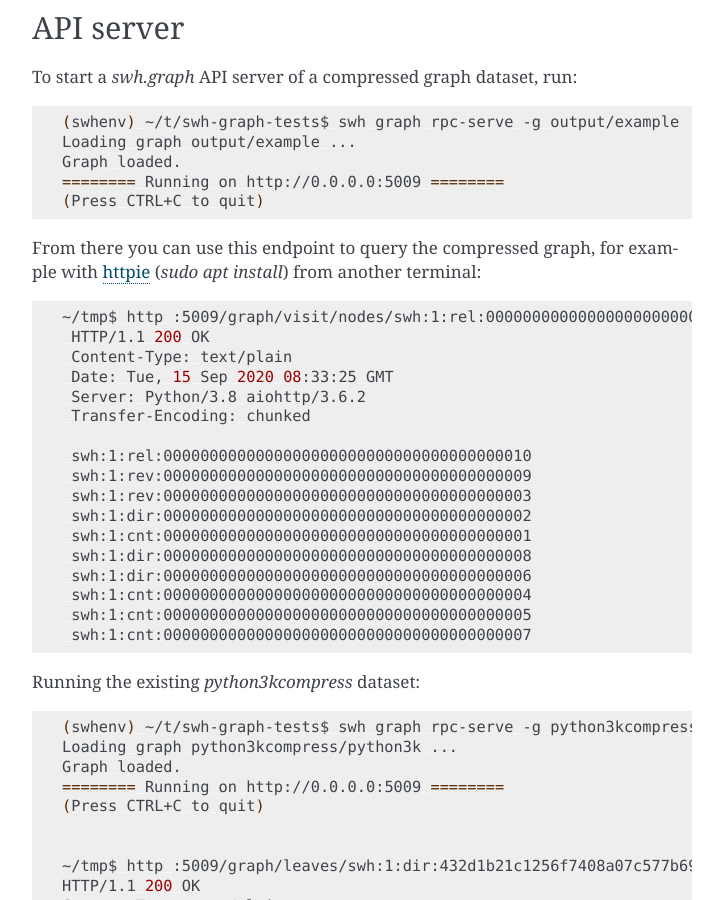
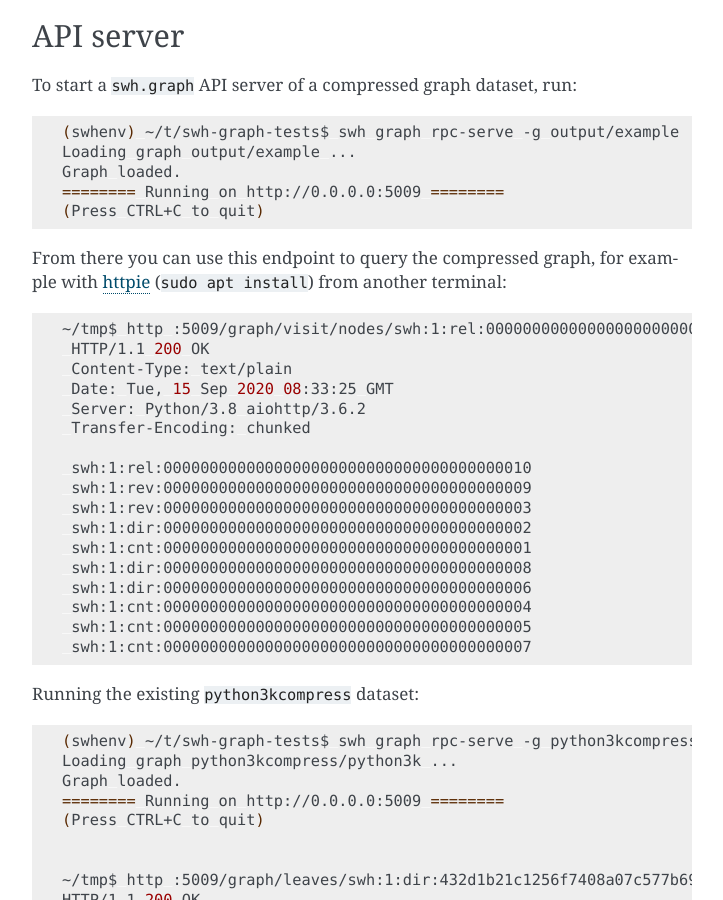
Before and after one commit to SoftwareHeritage/swh-graph, a Sphinx documentation site: the page built from docs/quickstart.rst, in a window 1280 px wide and 900 px high, scrolled down 1986 px. Shown: the whole window, without its empty margins (388-1111 px from the left). Built offline with Sphinx 7.4.7, drawn with Linux system fonts in a browser that asks for light colours; pages that are not in the unit, such as notebooks, are missing from menus.

Commit message:
Fix ReST syntax

```diff
--- a/docs/quickstart.rst
+++ b/docs/quickstart.rst
@@ -1,7 +1,7 @@
 Quickstart
 ==========
 
-This quick tutorial shows how to compress and browse a graph using `swh.graph`.
+This quick tutorial shows how to compress and browse a graph using ``swh.graph``.
 
 It does not cover the technical details behind the graph compression techniques
 (refer to :ref:`graph-compression`).
@@ -10,7 +10,7 @@ It does not cover the technical details behind the graph compression techniques
 Dependencies
 ------------
 
-In order to run the `swh.graph` tool, you will need Python (>= 3.7) and Java
+In order to run the ``swh.graph`` tool, you will need Python (>= 3.7) and Java
 JRE, you do not need the JDK if you install the package from pypi, but may want
 to install it if you want to hack the code or install it from this git
 repository. To compress a graph, you will need zstd_ compression tools.
@@ -39,7 +39,7 @@ Create a virtualenv and activate it:
    ~/t/swh-graph-tests$ virtualenv swhenv
    ~/t/swh-graph-tests$ . swhenv/bin/activate
 
-Install the `swh.graph` python package:
+Install the ``swh.graph`` python package:
 
 .. code:: bash
 
@@ -87,7 +87,7 @@ Own datasets
 
 A graph is described as both its adjacency list and the set of nodes
 identifiers in plain text format. Such graph example can be found in the
-`swh/graph/tests/dataset/` folder.
+``swh/graph/tests/dataset/`` folder.
 
 You can compress the example graph on the command line like this:
 
@@ -107,7 +107,7 @@ You can compress the example graph on the command line like this:
 API server
 ----------
 
-To start a `swh.graph` API server of a compressed graph dataset, run:
+To start a ``swh.graph`` API server of a compressed graph dataset, run:
 
 .. code:: bash
 
@@ -118,7 +118,7 @@ To start a `swh.graph` API server of a compressed graph dataset, run:
    (Press CTRL+C to quit)
 
 From there you can use this endpoint to query the compressed graph, for example
-with httpie_ (`sudo apt install`) from another terminal:
+with httpie_ (``sudo apt install``) from another terminal:
 
 .. _httpie: https://httpie.org
 
@@ -144,7 +144,7 @@ with httpie_ (`sudo apt install`) from another terminal:
     swh:1:cnt:0000000000000000000000000000000000000007
 
 
-Running the existing `python3kcompress` dataset:
+Running the existing ``python3kcompress`` dataset:
 
 .. code:: bash
 
```
